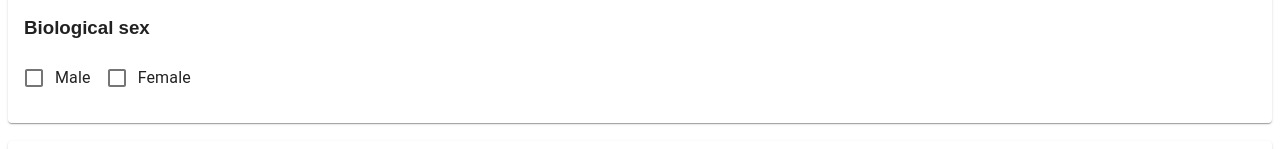
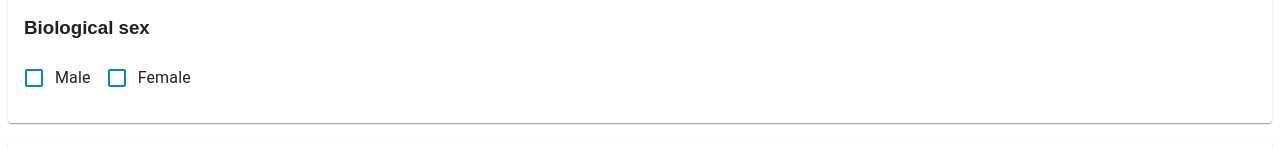
Before and after one commit to 0AlexZhong0/SouthernCrossSemanticApp, a React (Create React App) app in the folder client/: page / in a window 1280 px wide. Shown: the part 338-487 px from the top of the page. Built offline with nearby package versions, Linux system fonts and the light colour scheme.

Commit message:
changing colour of SexCheckBox

```diff
--- a/client/src/Components/MedicalForm.tsx
+++ b/client/src/Components/MedicalForm.tsx
@@ -125,7 +125,7 @@ const SexCheckBox = (props: {
 
   return (
     <FormControlLabel
-      control={<Checkbox checked={checked} onChange={handleChecked} />}
+      control={<Checkbox checked={checked} onChange={handleChecked} style ={{color: "#008bce",}} />}
       label={gender}
     />
   )
```
